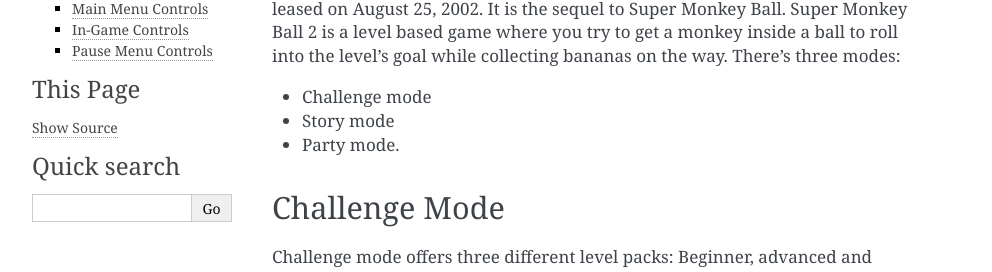
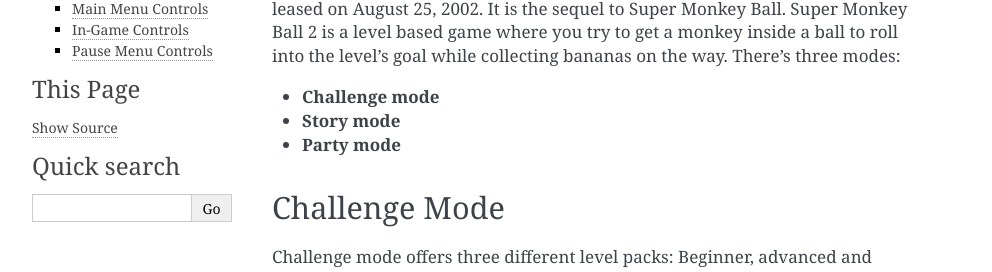
Before and after one commit to MichaelMcGee-School/Assignment_12, a Sphinx documentation site: the page built from source/super_monkey_ball_2.rst, in a window 1280 px wide. Shown: the part 243-515 px from the top of the page, without its empty margins (148-1140 px from the left). Built offline with Sphinx 7.4.7, drawn with Linux system fonts in a browser that asks for light colours.

Commit message:
added to pages

```diff
--- a/source/luigi's_mansion.rst
+++ b/source/luigi's_mansion.rst
@@ -1,6 +1,10 @@
 Luigi's Mansion
 ===============
 *Page author: Ean Warrick*
+
+.. image:: luigi'smansion.jpg
+    :width: 60%
+
 
 What is Luigi's Mansion?
 ------------------------
--- a/source/super_monkey_ball_2.rst
+++ b/source/super_monkey_ball_2.rst
@@ -10,9 +10,9 @@
 a level based game where you try to get a monkey inside a ball to roll into the
 level's goal while collecting bananas on the way. There's three modes:
 
-* Challenge mode
-* Story mode
-* Party mode.
+* **Challenge mode**
+* **Story mode**
+* **Party mode**
 
 Challenge Mode
 --------------
```
Also changed, not shown: source/luigi'smansion.jpg (added).
